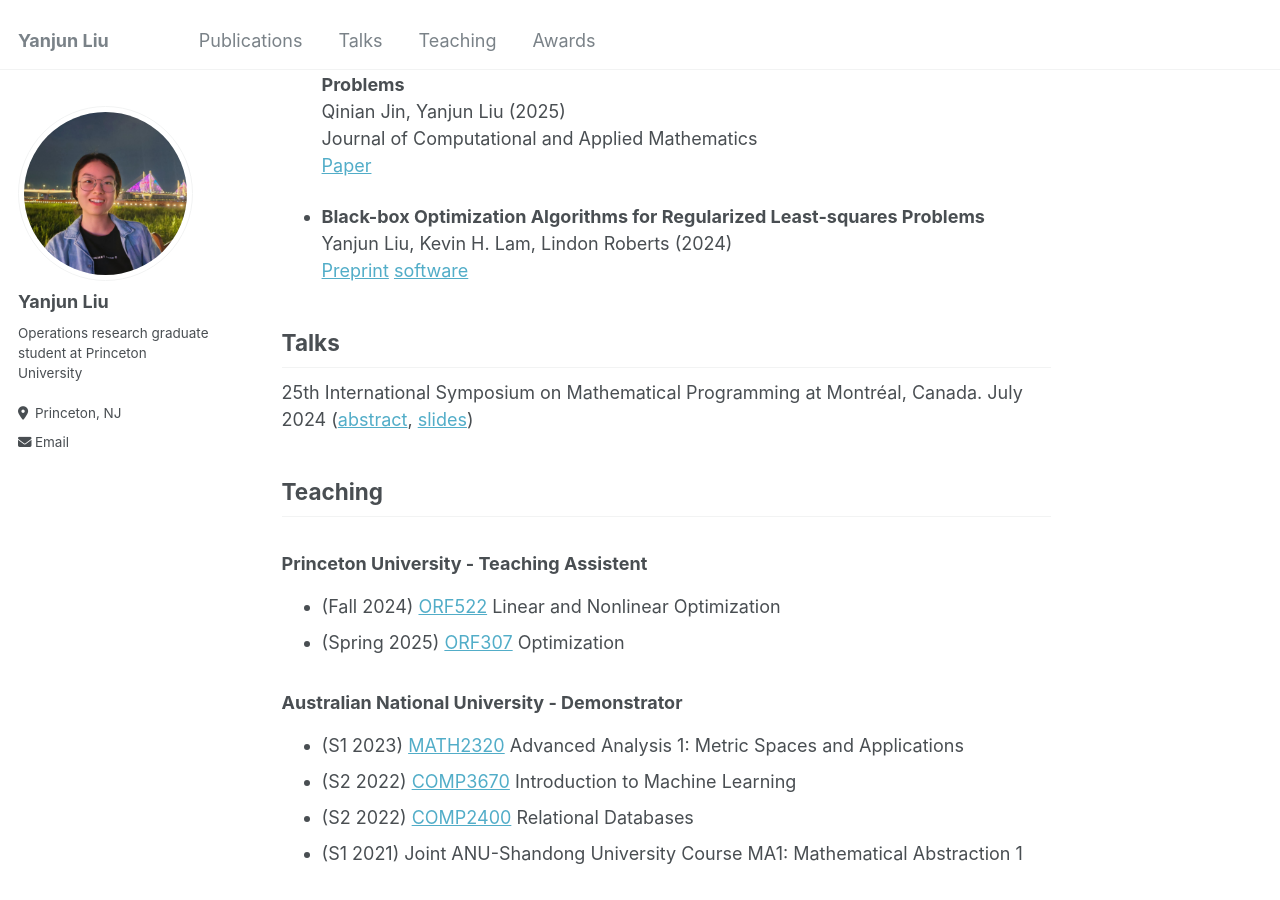
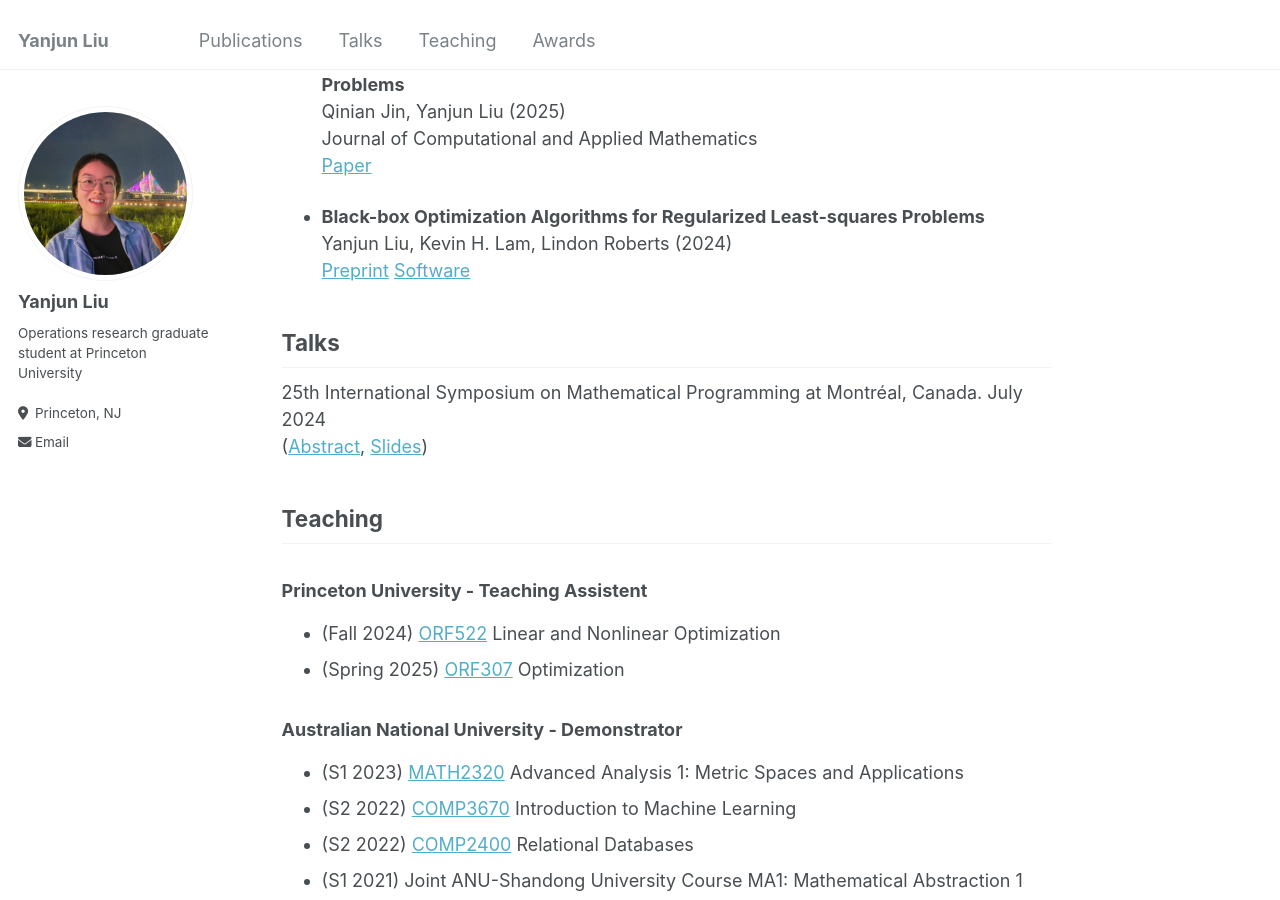
Before and after one commit to yanjunliu-regina/yanjunliu-regina.github.io, a Jekyll site: the page built from _pages/about.md, in a window 1280 px wide and 900 px high, scrolled down 594 px. Built offline with Jekyll 4.4.1, drawn with Linux system fonts in a browser that asks for light colours.

```diff
--- a/_pages/about.md
+++ b/_pages/about.md
@@ -24,11 +24,12 @@ Journal of Computational and Applied Mathematics
 
 - **Black-box Optimization Algorithms for Regularized Least-squares Problems**
 Yanjun Liu, Kevin H. Lam, Lindon Roberts (2024)
-[Preprint](https://arxiv.org/abs/2407.14915) [software](https://github.com/yanjunliu-regina/dfols/tree/yanjun-dfols)
+[Preprint](https://arxiv.org/abs/2407.14915) [Software](https://github.com/yanjunliu-regina/dfols/tree/yanjun-dfols)
 
 <h2 id="talks"> Talks</h2>
 
-25th International Symposium on Mathematical Programming at Montréal, Canada. July 2024 ([abstract](https://ismp2024.gerad.ca/schedule/FA/326), [slides](https://yanjunliu-regina.github.io/files/Yanjun_Liu_ISMP_2024.pdf))
+25th International Symposium on Mathematical Programming at Montréal, Canada. July 2024
+([Abstract](https://ismp2024.gerad.ca/schedule/FA/326), [Slides](https://yanjunliu-regina.github.io/files/Yanjun_Liu_ISMP_2024.pdf))
 
 <h2 id="teaching">Teaching</h2>
 
```
